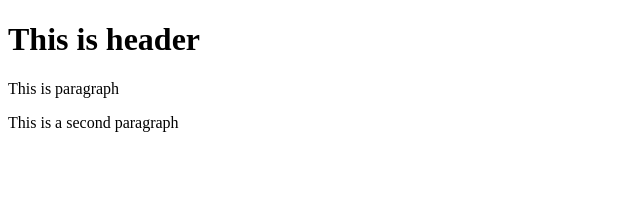
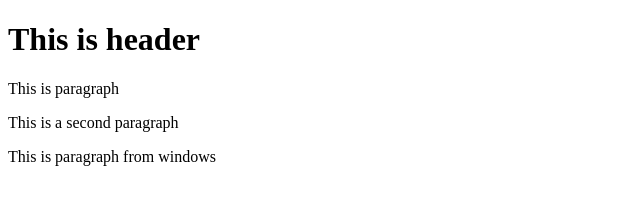
Before and after one commit to tprugo/git-test, a plain HTML site: page index.html in a window 1280 px wide. Shown: the whole page, without its empty margins (0-640 px from the left). Drawn offline with Linux system fonts and the light colour scheme.

Commit message:
4-th commit

```diff
--- a/index.html
+++ b/index.html
@@ -6,5 +6,6 @@
         <h1>This is header</h1>
         <p>This is paragraph</p>
         <p>This is a second paragraph</p>
+        <p>This is paragraph from windows</p>
     </body>
 </html>
```
